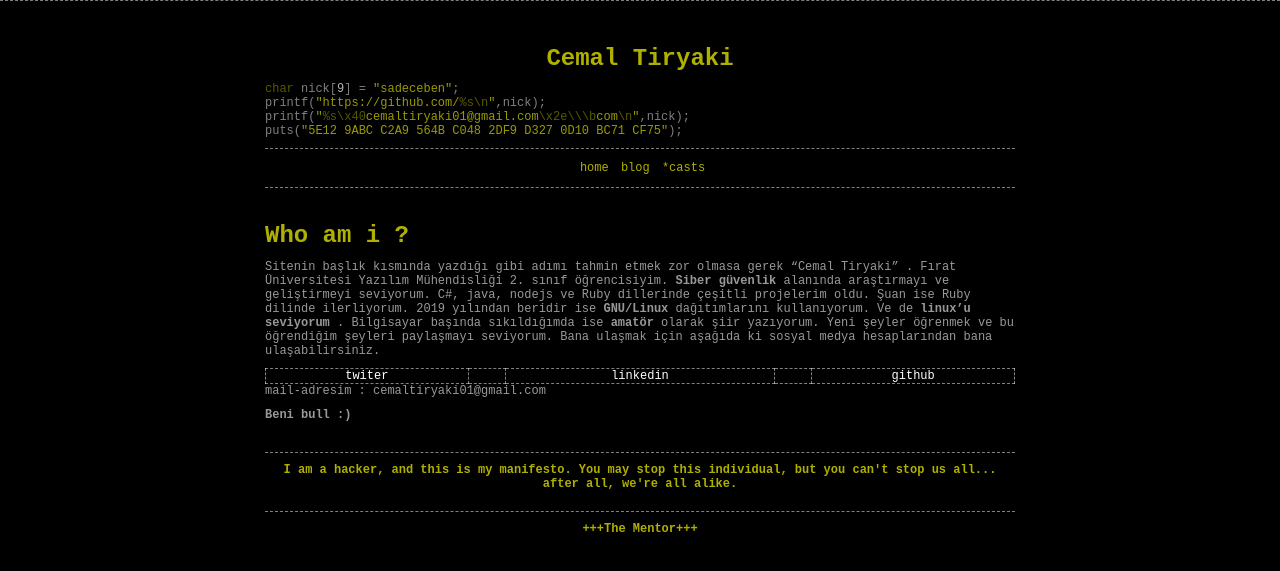
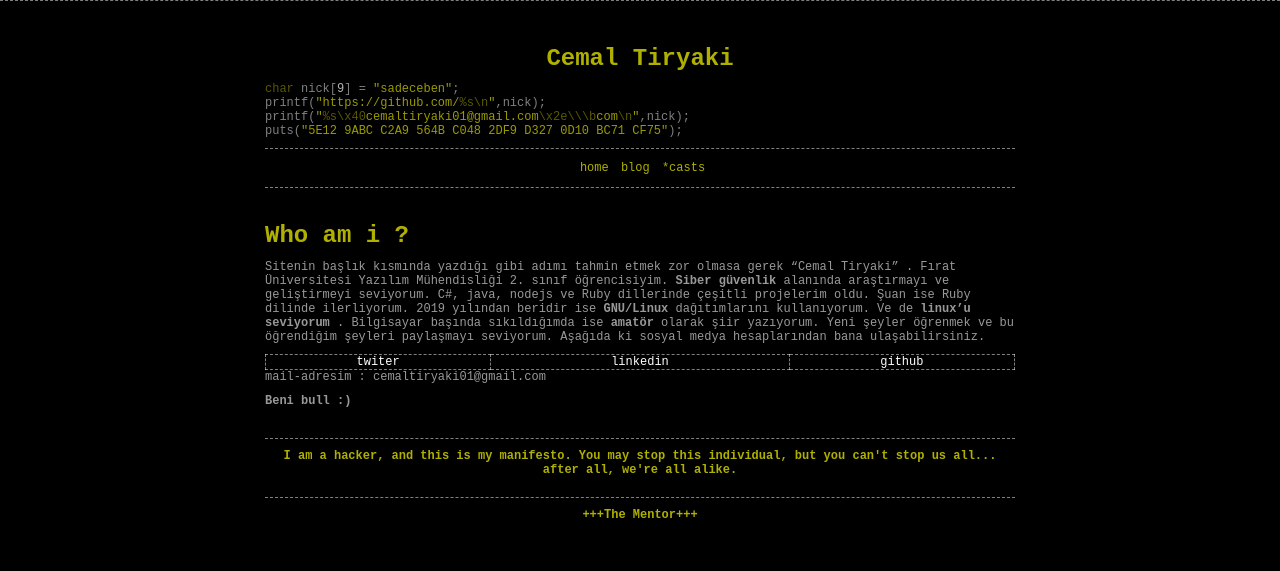
Before and after one commit to sadeceben/sadeceben.github.io, a Jekyll site: the page built from index.md, in a window 1280 px wide. Shown: the top 571 px of the page. Built offline with Jekyll 4.4.1, drawn with Linux system fonts in a browser that asks for light colours; our own code applies the rules of GitHub Pages for plain Markdown files.

Commit message:
Update index.md

```diff
--- a/index.md
+++ b/index.md
@@ -3,9 +3,9 @@ layout: content
 ---
 
 # Who am i ?
-Sitenin başlık kısmında yazdığı gibi adımı tahmin etmek zor olmasa gerek "Cemal Tiryaki" . Fırat Üniversitesi Yazılım Mühendisliği 2. sınıf öğrencisiyim. **Siber güvenlik**  alanında araştırmayı ve geliştirmeyi seviyorum. C#, java, nodejs ve Ruby dillerinde çeşitli projelerim oldu. Şuan ise Ruby dilinde ilerliyorum. 2019 yılından beridir ise **GNU/Linux** dağıtımlarını kullanıyorum. Ve de **linux'u seviyorum** . Bilgisayar başında sıkıldığımda ise **amatör** olarak şiir yazıyorum. Yeni şeyler öğrenmek ve bu öğrendiğim şeyleri paylaşmayı seviyorum. Bana ulaşmak için aşağıda ki sosyal medya hesaplarından bana ulaşabilirsiniz.
+Sitenin başlık kısmında yazdığı gibi adımı tahmin etmek zor olmasa gerek "Cemal Tiryaki" . Fırat Üniversitesi Yazılım Mühendisliği 2. sınıf öğrencisiyim. **Siber güvenlik**  alanında araştırmayı ve geliştirmeyi seviyorum. C#, java, nodejs ve Ruby dillerinde çeşitli projelerim oldu. Şuan ise Ruby dilinde ilerliyorum. 2019 yılından beridir ise **GNU/Linux** dağıtımlarını kullanıyorum. Ve de **linux'u seviyorum** . Bilgisayar başında sıkıldığımda ise **amatör** olarak şiir yazıyorum. Yeni şeyler öğrenmek ve bu öğrendiğim şeyleri paylaşmayı seviyorum. Aşağıda ki sosyal medya hesaplarından bana ulaşabilirsiniz.
 
-[twiter](https://twitter.com/cmltryk) || [linkedin](https://www.linkedin.com/in/cemal-tiryaki-b1b376197/) || [github](https://github.com/sadeceben)
+[twiter](https://twitter.com/cmltryk) | [linkedin](https://www.linkedin.com/in/cemal-tiryaki-b1b376197/) | [github](https://github.com/sadeceben)
 
 
 mail-adresim : cemaltiryaki01@gmail.com
```
